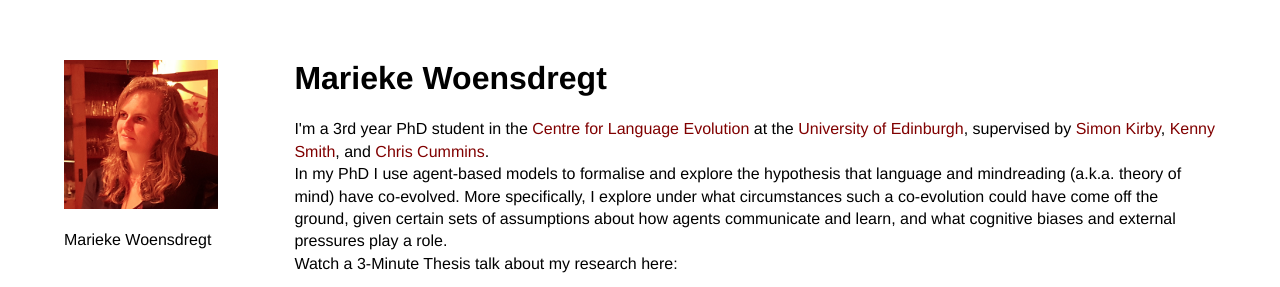
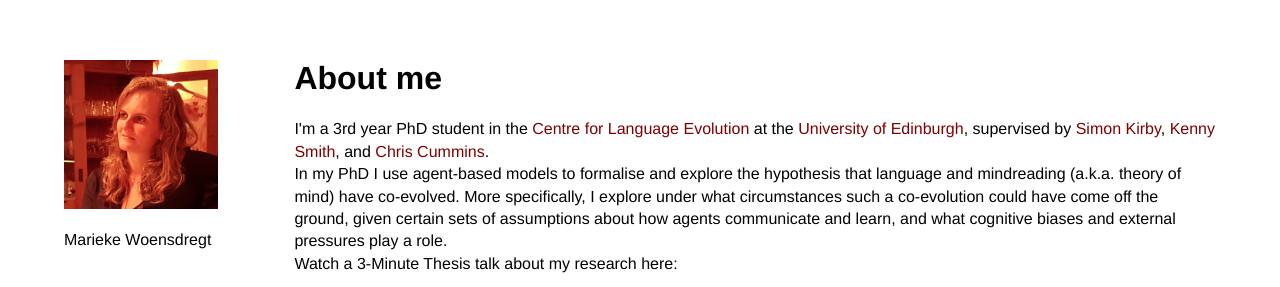
Before and after one commit to marieke-woensdregt/marieke-woensdregt.github.io, a Jekyll site: the page built from index.html, in a window 1280 px wide, cut to the strip 0-287 px from the top of the page. Built offline with Jekyll 4.4.1, drawn with Linux system fonts in a browser that asks for light colours.

Commit message:
Update index.html

```diff
--- a/index.html
+++ b/index.html
@@ -1,11 +1,11 @@
 ---
 layout: default
-title: About me
+title: home
 ---
 
 
 <div class="blurb">
-	<h1>Marieke Woensdregt</h1>
+	<h1>About me</h1>
 	<p>
 		I'm a 3rd year PhD student in the <a href="http://www.lel.ed.ac.uk/cle/">Centre for Language Evolution</a>
 		at the <a href="http://www.ed.ac.uk/">University of Edinburgh</a>,
```
